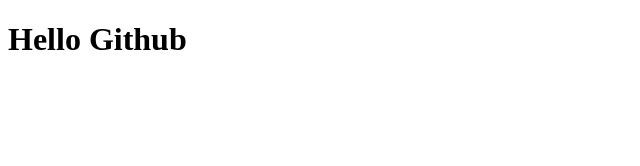
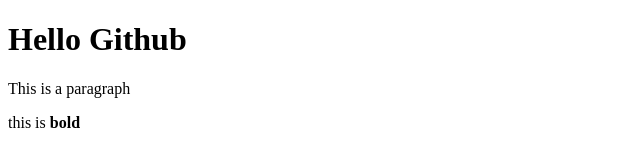
Before and after one commit to ZahidulShoron/Website101, a plain HTML site: page index.html in a window 1280 px wide. Shown: the whole page, without its empty margins (0-640 px from the left). Drawn offline with Linux system fonts and the light colour scheme.

Commit message:
some minor changes

```diff
--- a/index.html
+++ b/index.html
@@ -7,5 +7,7 @@
 </head>
 <body>
    <h1>Hello Github</h1>
+   <p>This is a paragraph</p>
+   <p>this is <b>bold</b></p>
 </body>
 </html>
```
